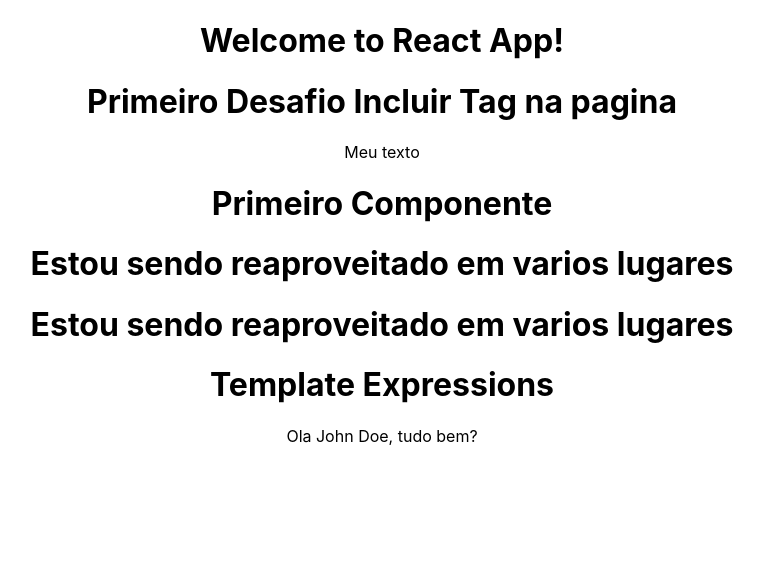
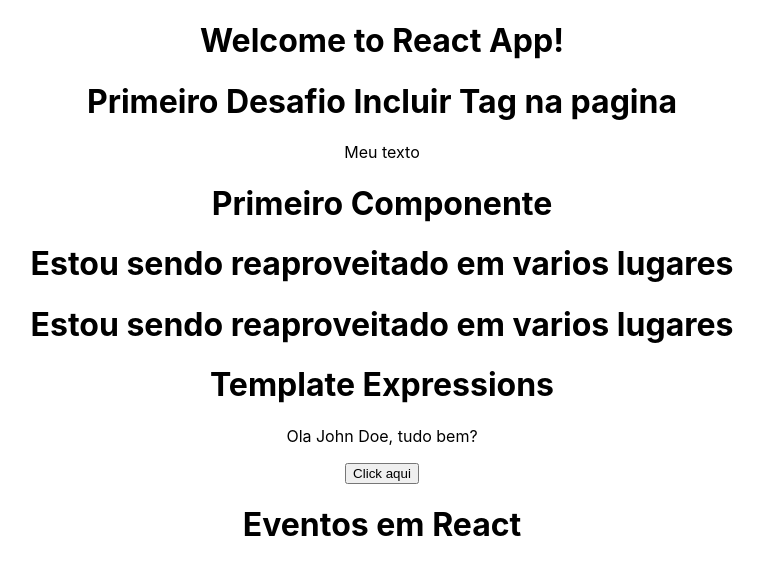
Before and after one commit to thallysonsalazar2025/CursoReact, a React (Create React App) app: page / in a window 1280 px wide. Shown: the top 574 px of the page, without its empty margins (258-1022 px from the left). Built offline with nearby package versions, Linux system fonts and the light colour scheme.

Commit message:
[REACT-001] Funçoes de Evento react Criando função com evento click em buton

```diff
--- a/src/App.tsx
+++ b/src/App.tsx
@@ -3,6 +3,7 @@
 import FirstComponents from './components/FirstComponents';
 import TemplateExpressions from "./components/TemplateExpressions";
 import MyComponent from "./components/MyComponent";
+import Events from "./components/Events";
 // comentario comun
 function App() {
   return (
@@ -14,6 +15,7 @@
         <FirstComponents />
         <MyComponent   />
         <TemplateExpressions />
+        <Events />
     </div>
   );
 }
--- /dev/null
+++ b/src/components/Events.js
@@ -0,0 +1,16 @@
+const Events = () => {
+    function handleMyEvent(e) {
+        console.log(e);
+    }
+
+    return(
+        <div>
+            <div>
+                <button onClick= {handleMyEvent}>Click aqui</button>
+            </div>
+            <h1>Eventos em React</h1>
+        </div>
+    );
+}
+
+export default Events;
```
